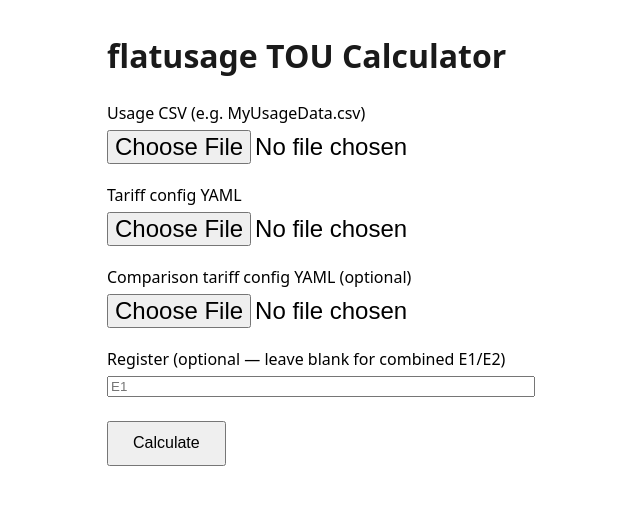
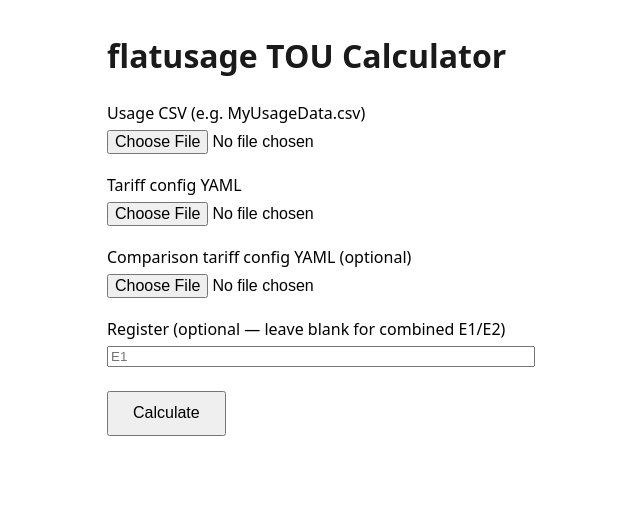
Before and after one commit to zambuck/flatusage, a Flask app: page / in a window 1280 px wide. Shown: the top 505 px of the page, without its empty margins (83-723 px from the left). Run offline with Flask 3, Linux system fonts and the light colour scheme.

Commit message:
Change file input font size to 1rem

```diff
--- a/templates/index.html
+++ b/templates/index.html
@@ -25,7 +25,7 @@
       max-width: 420px;
     }
     input[type="file"] {
-      font-size: 150%;
+      font-size: 1rem;
     }
     button {
       margin-top: 1.5rem;
```
